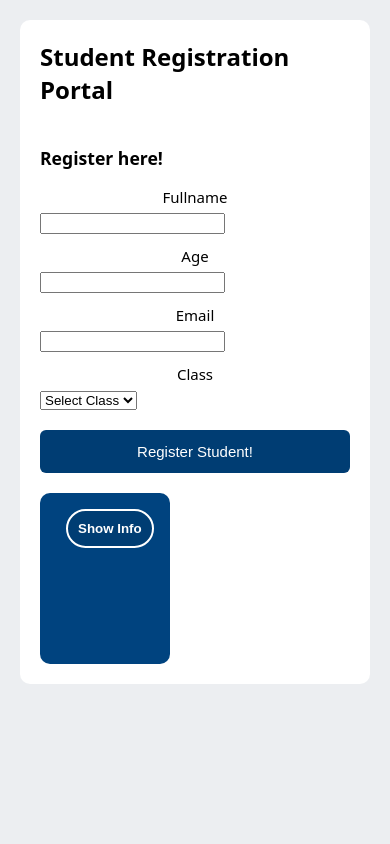
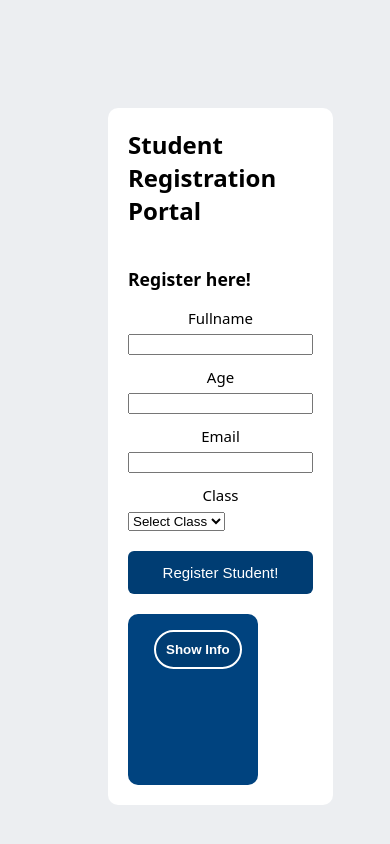
Before and after one commit to FortuneAjii/student-registration-system, a plain HTML site: page index.html in a window 390 px wide. Drawn offline with Linux system fonts and the light colour scheme.

Commit message:
updated iphone padding

```diff
--- a/studreg.css
+++ b/studreg.css
@@ -95,7 +95,7 @@ button[type="button"]{
 @media (max-width: 600px) {
   body {
     align-items: flex-start;
-    padding: 0.75rem;
+    padding: 100px;
   }
 
   .card {
```
